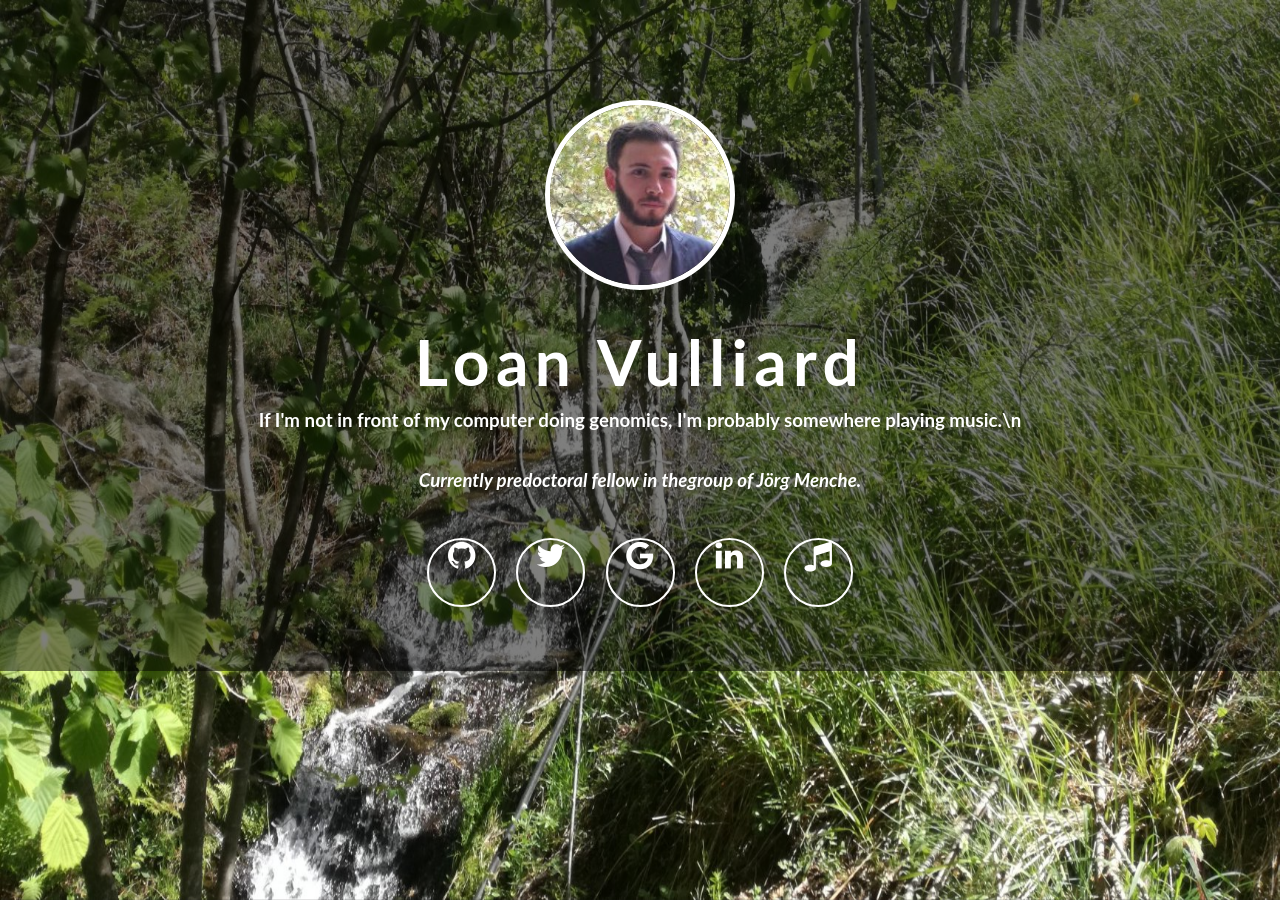
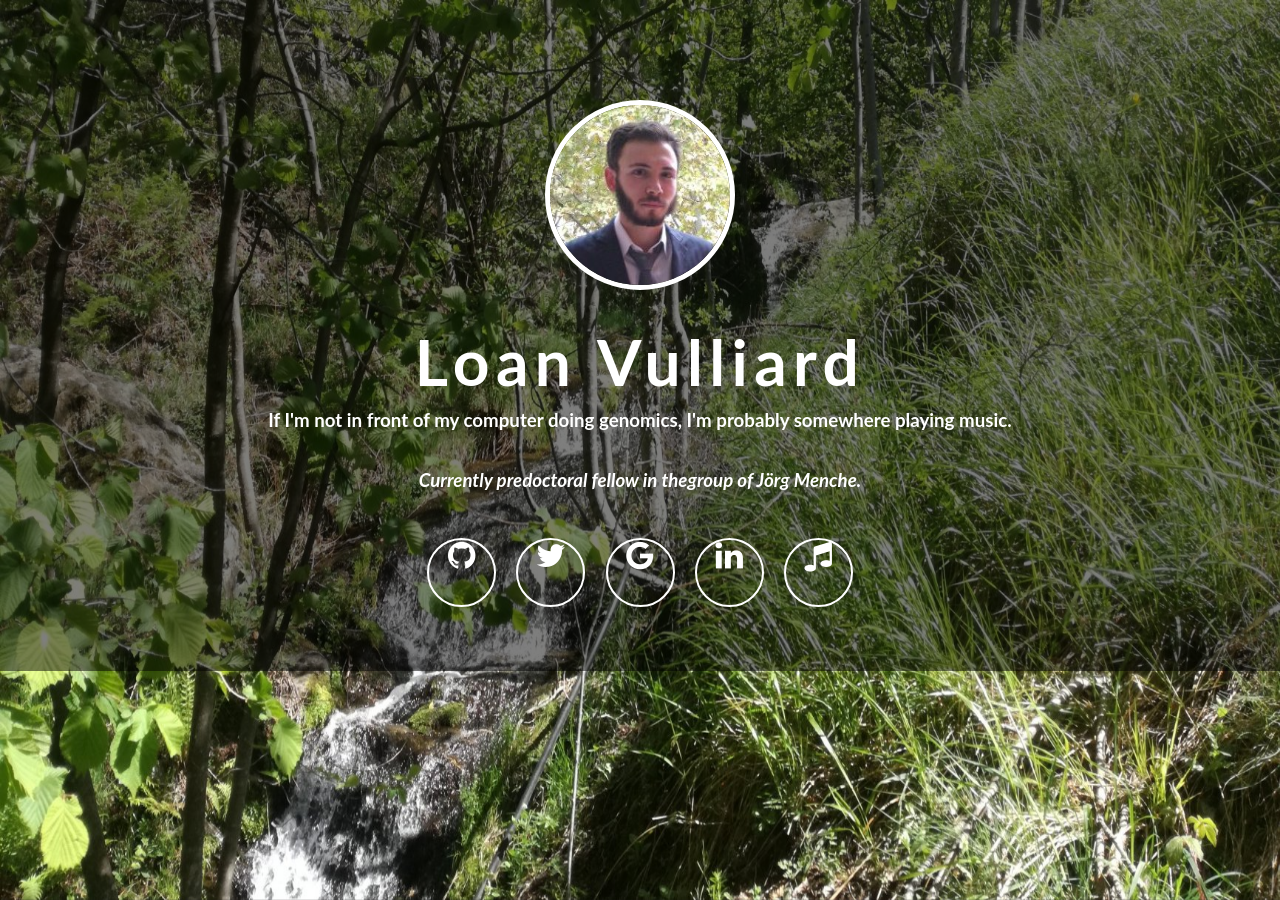
Before and after one commit to lvulliard/lvulliard.github.io, a Jekyll site: the page built from index.html, in a window 1280 px wide. Built offline with Jekyll 4.4.1, drawn with Linux system fonts in a browser that asks for light colours; nearby versions of some CDN libraries.

```diff
--- a/_config.yml
+++ b/_config.yml
@@ -1,7 +1,6 @@
 # Site settings
 name: Loan Vulliard
-description: >
-  If I'm not in front of my computer doing genomics, I'm probably somewhere playing music.\n
+description: If I'm not in front of my computer doing genomics, I'm probably somewhere playing music.
 url: "http://vulliard.loan"
 title: Loan Vulliard
 
```
